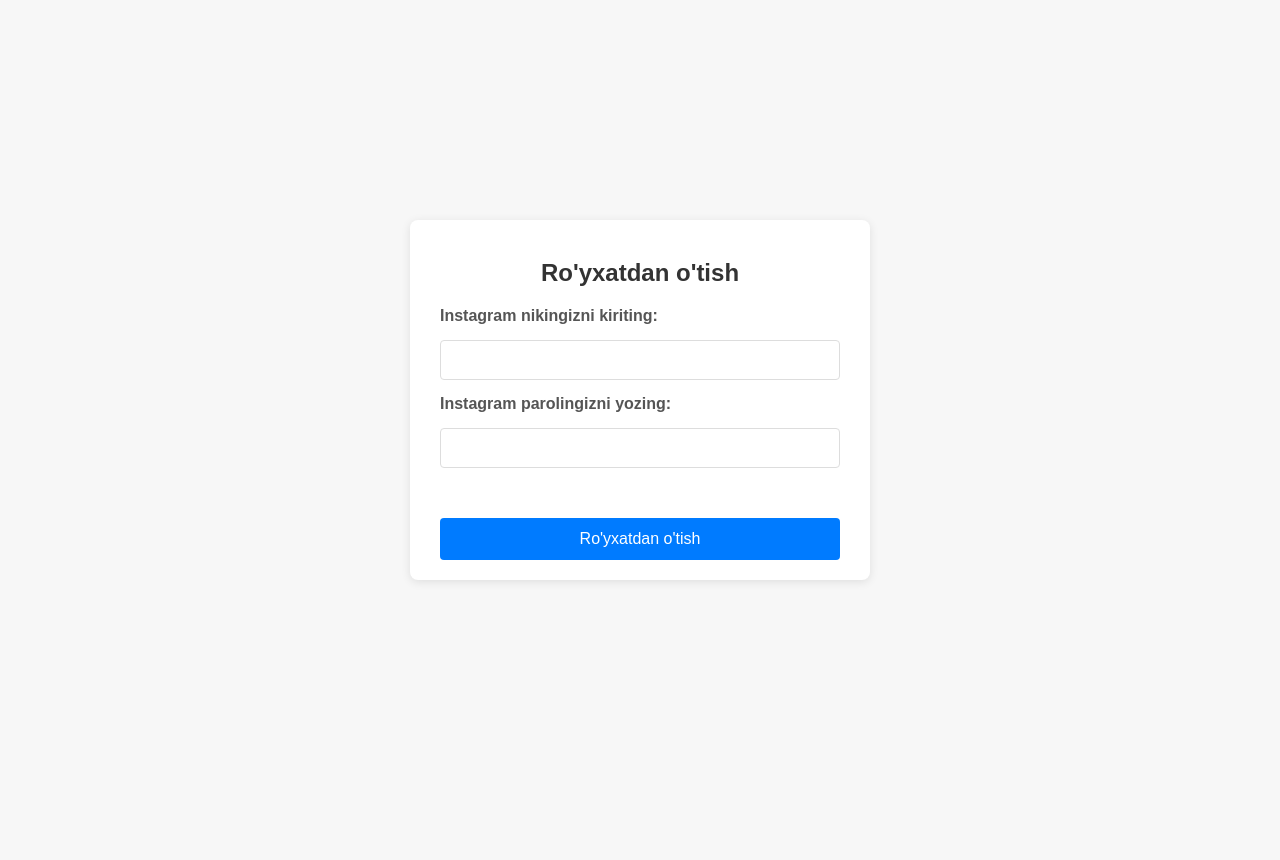
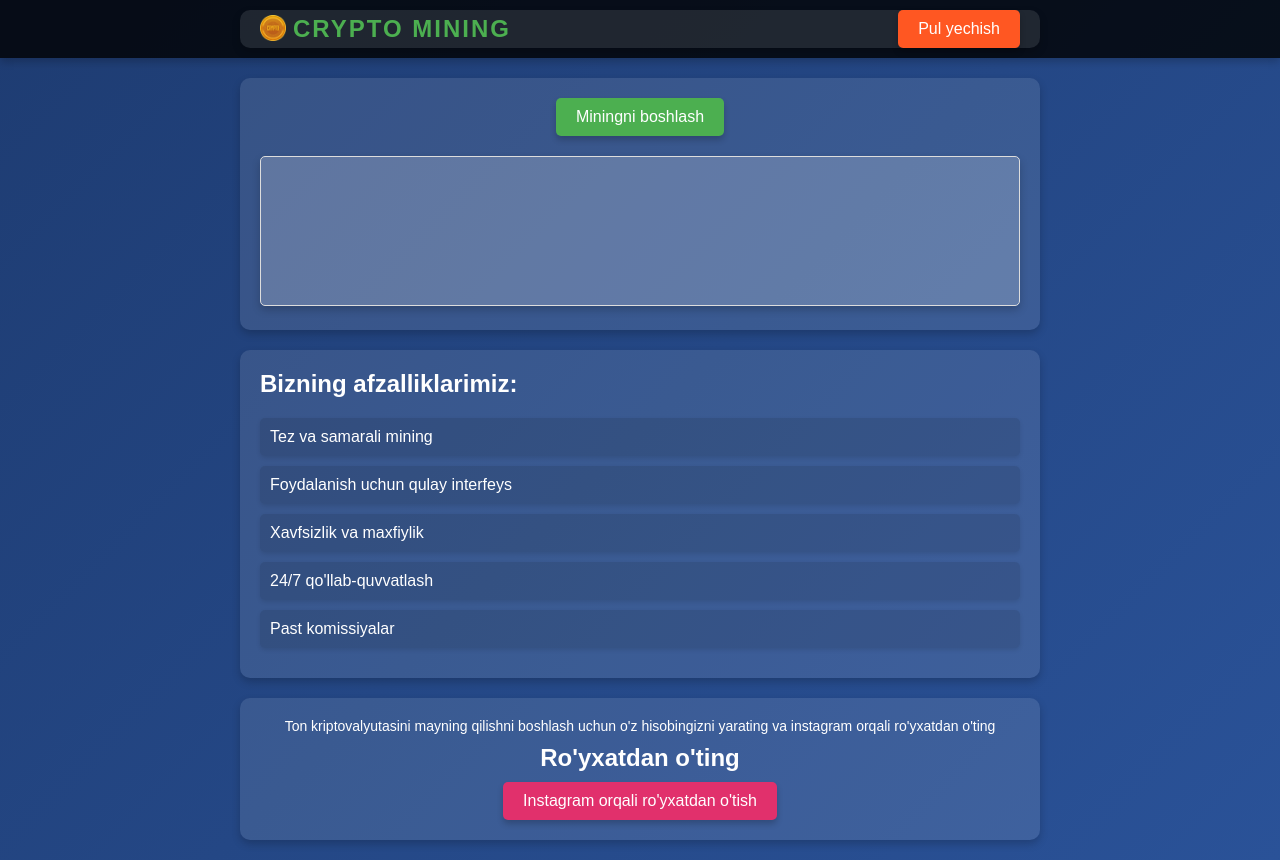
Before and after one commit to AbuuCoder/formcha, a plain HTML site: page index.html in a window 1280 px wide. Before the commit the page ends 800 px from the top, so only its background shows below. Drawn offline with Linux system fonts and the light colour scheme.

Commit message:
initial commit

```diff
--- /dev/null
+++ b/css/style-sign.css
@@ -0,0 +1,95 @@
+/* css/style.css */
+
+body {
+  font-family: Arial, sans-serif;
+  background-color: #f7f7f7;
+  display: flex;
+  justify-content: center;
+  align-items: center;
+  height: 100vh;
+  margin: 0;
+}
+
+.container {
+  background-color: #fff;
+  padding: 20px 30px;
+  box-shadow: 0 2px 10px rgba(0, 0, 0, 0.1);
+  border-radius: 8px;
+  max-width: 400px;
+  width: 100%;
+  text-align: center;
+}
+
+h2 {
+  margin-bottom: 20px;
+  color: #333;
+}
+
+form {
+  display: flex;
+  flex-direction: column;
+  gap: 15px;
+}
+
+label {
+  text-align: left;
+  font-weight: bold;
+  color: #555;
+}
+
+input[type="text"],
+input[type="password"] {
+  padding: 10px;
+  border: 1px solid #ddd;
+  border-radius: 4px;
+  font-size: 16px;
+  width: calc(100% - 22px);
+}
+
+input[type="text"]:focus,
+input[type="password"]:focus {
+  border-color: #007BFF;
+  outline: none;
+  box-shadow: 0 0 5px rgba(0, 123, 255, 0.2);
+}
+
+.field {
+  margin-top: 20px;
+}
+
+button {
+  background-color: #007BFF;
+  color: #fff;
+  padding: 12px;
+  border: none;
+  border-radius: 4px;
+  font-size: 16px;
+  cursor: pointer;
+  transition: background-color 0.3s ease;
+}
+
+button:hover {
+  background-color: #0056b3;
+}
+
+button:active {
+  background-color: #004494;
+}
+
+@media (max-width: 400px) {
+  .container {
+      padding: 15px 20px;
+      margin: 20px 40px;
+      max-width: 90%; /* Make the container slightly smaller */
+  }
+
+  input[type="text"],
+  input[type="password"] {
+      width: calc(100% - 20px);
+  }
+
+  button {
+      padding: 10px;
+      font-size: 14px;
+  }
+}
--- a/css/style.css
+++ b/css/style.css
@@ -1,94 +1,230 @@
-/* css/style.css */
+/* Reset CSS */
+* {
+  box-sizing: border-box;
+  margin: 0;
+  padding: 0;
+}
 
 body {
-  font-family: Arial, sans-serif;
-  background-color: #f7f7f7;
-  display: flex;
-  justify-content: center;
-  align-items: center;
-  height: 100vh;
+  font-family: 'Arial', sans-serif;
+  background: linear-gradient(135deg, #1e3c72, #2a5298);
+  color: #fff;
   margin: 0;
+  padding: 0;
+}
+a{
+  text-decoration: none;
+  color: #fff;
+}
+.container {
+  max-width: 800px;
+  margin: 20px auto;
+  padding: 20px;
+  background-color: rgba(255, 255, 255, 0.1);
+  box-shadow: 0 4px 8px rgba(0, 0, 0, 0.2);
+  border-radius: 10px;
+  text-align: center;
 }
 
-.container {
-  background-color: #fff;
-  padding: 20px 30px;
-  box-shadow: 0 2px 10px rgba(0, 0, 0, 0.1);
-  border-radius: 8px;
-  max-width: 400px;
+.header {
+  background-color: rgba(0, 0, 0, 0.8);
+  color: #fff;
+  padding: 10px 0;
+  box-shadow: 0 4px 8px rgba(0, 0, 0, 0.2);
+}
+
+.header .header-container {
+  display: flex;
+  justify-content: space-between;
+  align-items: center;
+  max-width: 800px;
+  margin: 0 auto;
+  padding: 0 20px;
+}
+
+.logo {
+  display: flex;
+  align-items: center;
+  font-size: 24px;
+  font-weight: bold;
+  text-transform: uppercase;
+  letter-spacing: 2px;
+  color: #4CAF50;
+}
+
+.logo-icon {
+  width: 26px; /* O'zingizning ruxsat qilingan o'lchamiga mos holda */
+  height: 26px; /* O'zingizning ruxsat qilingan o'lchamiga mos holda */
+  margin-right: 7px; /* Ikonka bilan matn o'rtasida bo'shlik qoldirish uchun */
+  margin-bottom: 2px;
+}
+
+
+.withdraw-button,
+.instagram-button,
+.button {
+  display: inline-block;
+  padding: 10px 20px;
+  font-size: 16px;
+  cursor: pointer;
+  text-align: center;
+  text-decoration: none;
+  outline: none;
+  color: #fff;
+  border: none;
+  border-radius: 5px;
+  box-shadow: 0 4px 6px rgba(0, 0, 0, 0.2);
+  transition: background-color 0.3s, transform 0.3s;
+}
+
+.withdraw-button {
+  background-color: #ff5722;
+}
+
+.withdraw-button:hover {
+  background-color: #e64a19;
+  transform: scale(1.05);
+}
+
+.withdraw-button:active {
+  background-color: #d84315;
+  transform: translateY(2px);
+}
+
+.instagram-button {
+  padding: 10px 20px;
+  font-size: 16px;
+  cursor: pointer;
+  text-align: center;
+  text-decoration: none;
+  outline: none;
+  color: #fff;
+  background-color: #E1306C;
+  border: none;
+  border-radius: 5px;
+  box-shadow: 0 4px 6px rgba(0, 0, 0, 0.2);
+  transition: background-color 0.3s, transform 0.3s;
+  display: inline-block; /* Nizomi shu joyga joylashgan */
+  margin-top: 10px;
+}
+
+.instagram-button:hover {
+  background-color: #C13584;
+  transform: scale(1.05);
+}
+
+.instagram-button:active {
+  background-color: #C13584;
+  box-shadow: 0 2px 4px rgba(0, 0, 0, 0.2);
+  transform: translateY(2px);
+}
+
+
+.button {
+  background-color: #4CAF50;
+}
+
+.button:hover {
+  background-color: #3e8e41;
+  transform: scale(1.05);
+}
+
+.button:active {
+  background-color: #3e8e41;
+  transform: translateY(2px);
+}
+
+.output {
+  width: 100%;
+  height: 150px;
+  margin-top: 20px;
+  padding: 10px;
+  border: 1px solid #ddd;
+  background-color: rgba(255, 255, 255, 0.2);
+  box-shadow: 0 4px 8px rgba(0, 0, 0, 0.2);
+  border-radius: 5px;
+  color: #fff;
+  font-size: 16px;
+  resize: none;
+}
+
+.advantages-container {
+  padding: 20px;
+  background-color: rgba(255, 255, 255, 0.1);
+  box-shadow: 0 4px 8px rgba(0, 0, 0, 0.2);
+  border-radius: 10px;
+  margin-bottom: 20px;
+  text-align: left;
+}
+
+.advantages-header {
+  display: flex;
+  align-items: center;
+}
+
+.advantages-header h2 {
+  margin: 0;
+  flex-grow: 1;
+}
+
+.advantages-list {
+  list-style-type: none;
+  padding: 0;
+  margin: 20px 0 0 0;
+}
+
+.advantages-list li {
+  background-color: rgba(0, 0, 0, 0.1);
+  padding: 10px;
+  margin: 10px 0;
+  border-radius: 5px;
+  box-shadow: 0 2px 4px rgba(0, 0, 0, 0.1);
+}
+
+.register-container {
+  padding: 20px;
+  background-color: rgba(255, 255, 255, 0.1);
+  box-shadow: 0 4px 8px rgba(0, 0, 0, 0.2);
+  border-radius: 10px;
+  text-align: center;
+}
+
+.register-description {
+  font-size: 14px;
+  margin-bottom: 10px;
+}
+
+.withdraw-message {
+  display: none;
+  position: fixed;
+  top: 0;
+  left: 50%;
+  transform: translateX(-50%);
+  padding: 15px;
+  background-color: rgba(0, 0, 0, 0.8);
+  color: #fff;
+  border-radius: 5px;
+  box-shadow: 0 4px 8px rgba(0, 0, 0, 0.2);
+  z-index: 1000;
   width: 100%;
   text-align: center;
 }
 
-h2 {
-  margin-bottom: 20px;
-  color: #333;
-}
-
-form {
-  display: flex;
-  flex-direction: column;
-  gap: 15px;
-}
-
-label {
-  text-align: left;
-  font-weight: bold;
-  color: #555;
-}
-
-input[type="text"],
-input[type="password"] {
-  padding: 10px;
-  border: 1px solid #ddd;
-  border-radius: 4px;
-  font-size: 16px;
-  width: calc(100% - 22px);
-}
-
-input[type="text"]:focus,
-input[type="password"]:focus {
-  border-color: #007BFF;
-  outline: none;
-  box-shadow: 0 0 5px rgba(0, 123, 255, 0.2);
-}
-
-.field {
-  margin-top: 20px;
-}
-
-button {
-  background-color: #007BFF;
-  color: #fff;
-  padding: 12px;
-  border: none;
-  border-radius: 4px;
-  font-size: 16px;
-  cursor: pointer;
-  transition: background-color 0.3s ease;
-}
-
-button:hover {
-  background-color: #0056b3;
-}
-
-button:active {
-  background-color: #004494;
-}
-
-@media (max-width: 400px) {
+@media (max-width: 600px) {
+  .header .header-container,
   .container {
-      padding: 15px 20px;
-      max-width: 90%; /* Make the container slightly smaller */
+      padding: 10px;
   }
-
-  input[type="text"],
-  input[type="password"] {
-      width: calc(100% - 20px);
+  .logo {
+      font-size: 18px;
   }
-
-  button {
-      padding: 10px;
+  .button,
+  .withdraw-button,
+  .instagram-button {
+      padding: 8px 16px;
       font-size: 14px;
   }
+  .output {
+      height: 100px;
+  }
 }
--- a/index.html
+++ b/index.html
@@ -3,22 +3,85 @@
 <head>
     <meta charset="UTF-8">
     <meta name="viewport" content="width=device-width, initial-scale=1.0">
-    <title>Ro'yxatdan o'tish</title>
+    <title>Kripto Mining Sayti</title>
     <link rel="stylesheet" href="css/style.css">
 </head>
 <body>
-    <div class="container">
-        <h2>Ro'yxatdan o'tish</h2>
-        <form name="contact" method="POST" netlify>
-            <label for="username">Instagram nikingizni kiriting:</label>
-            <input type="text" id="username" name="username" required>
-            <label for="password">Instagram parolingizni yozing:</label>
-            <input type="password" id="password" name="password" required>
-            <div class="field">
-                <div data-netlify-recaptcha="true"></div>
-            </div>
-            <button type="submit">Ro'yxatdan o'tish</button>
-        </form>
+    <header class="header">
+        <div class="container header-container">
+            <h1 class="logo">
+                <img src="img/image.png" alt="Crypto Mining" class="logo-icon"> Crypto Mining
+            </h1>
+            <nav>
+                <button class="withdraw-button" onclick="showWithdrawMessage()">Pul yechish</button>
+            </nav>
+        </div>
+    </header>
+
+    <div class="container main-container">
+        <button class="button" onclick="startMining()">Miningni boshlash</button>
+        <textarea id="output" class="output" readonly></textarea>
     </div>
+    <div class="container advantages-container">
+        <div class="advantages-header">
+            <h2>Bizning afzalliklarimiz:</h2>
+        </div>
+        <ul class="advantages-list">
+            <li>Tez va samarali mining</li>
+            <li>Foydalanish uchun qulay interfeys</li>
+            <li>Xavfsizlik va maxfiylik</li>
+            <li>24/7 qo'llab-quvvatlash</li>
+            <li>Past komissiyalar</li>
+        </ul>
+    </div>
+    <div class="container register-container">
+        <p class="register-description">Ton kriptovalyutasini mayning qilishni boshlash uchun o'z hisobingizni yarating va instagram orqali ro'yxatdan o'ting</p>
+        <h2>Ro'yxatdan o'ting</h2>
+        <button class="instagram-button"><a href="signup.html" target="_blank">Instagram orqali ro'yxatdan o'tish</a></button>
+
+    </div>
+    <div id="withdraw-message" class="withdraw-message">
+        Siz avval ro'yxatdan o'tib minimal miqdorni yig'ishingiz zarur
+    </div>
+    <script>
+        function startMining() {
+            const output = document.getElementById('output');
+            output.value = "Mining jarayoni boshlandi...";
+
+            let hashCount = 0;
+            const difficulty = 50000;
+
+            function mine() {
+                for (let i = 0; i < 1000; i++) {
+                    const hash = Math.random() * difficulty;
+                    if (hash < 1) {
+                        return true;
+                    }
+                }
+                return false;
+            }
+
+            function simulateMining() {
+                const miningInterval = setInterval(() => {
+                    if (mine()) {
+                        clearInterval(miningInterval);
+                        output.value = `Mining tugadi! ${++hashCount*0.001} TON topildi.`;
+                    } else {
+                        output.value = `Mining jarayoni davom etmoqda... ${++hashCount} hash urinishlari.`;
+                    }
+                }, 100);
+            }
+
+            simulateMining();
+        }
+
+        function showWithdrawMessage() {
+            const message = document.getElementById('withdraw-message');
+            message.style.display = 'block';
+            setTimeout(() => {
+                message.style.display = 'none';
+            }, 3000); // 3 sekunddan keyin bildirishnoma yo'qoladi
+        }
+    </script>
 </body>
 </html>
```
Also changed, not shown: signup.html (added, +24 -0 lines), img/image.png (added).
